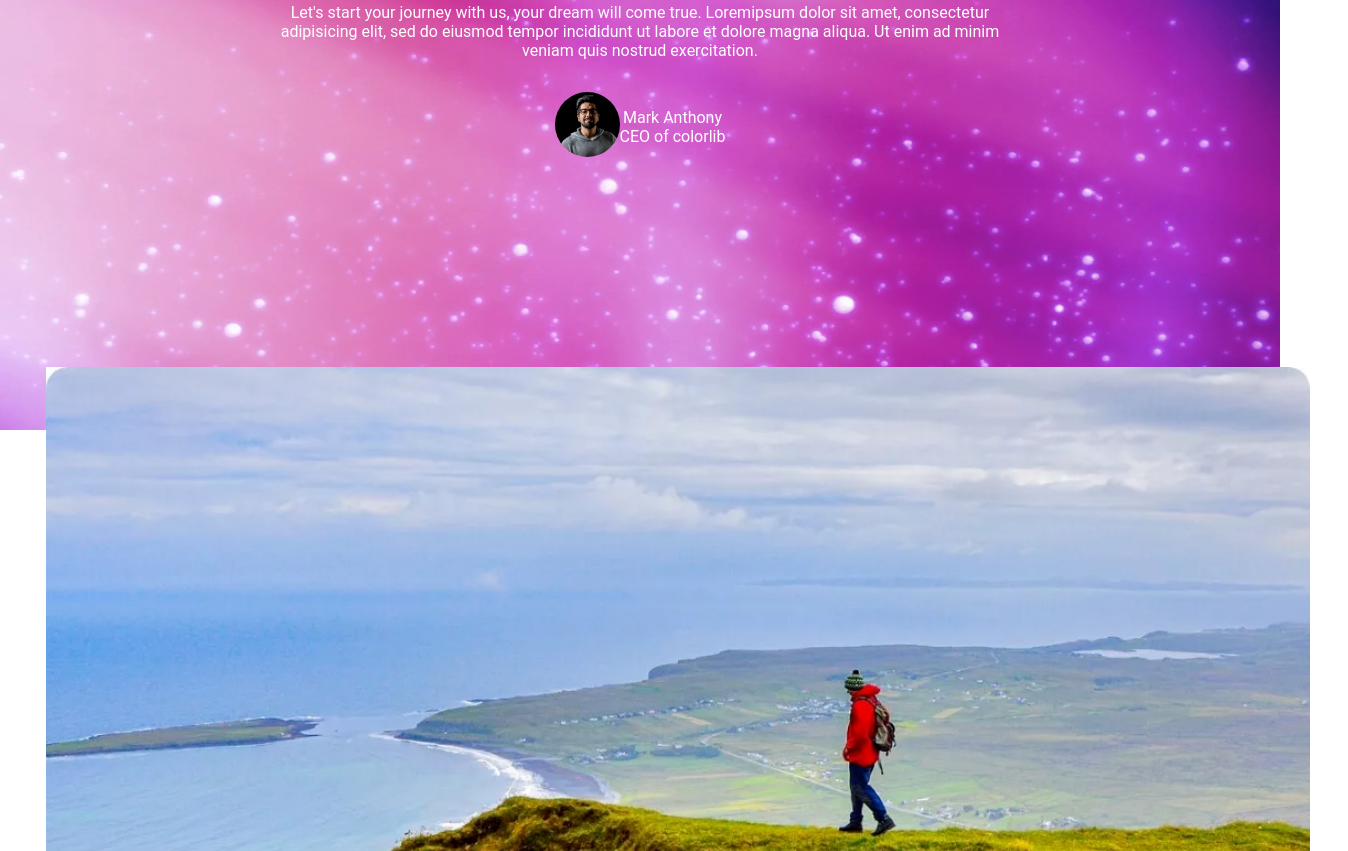
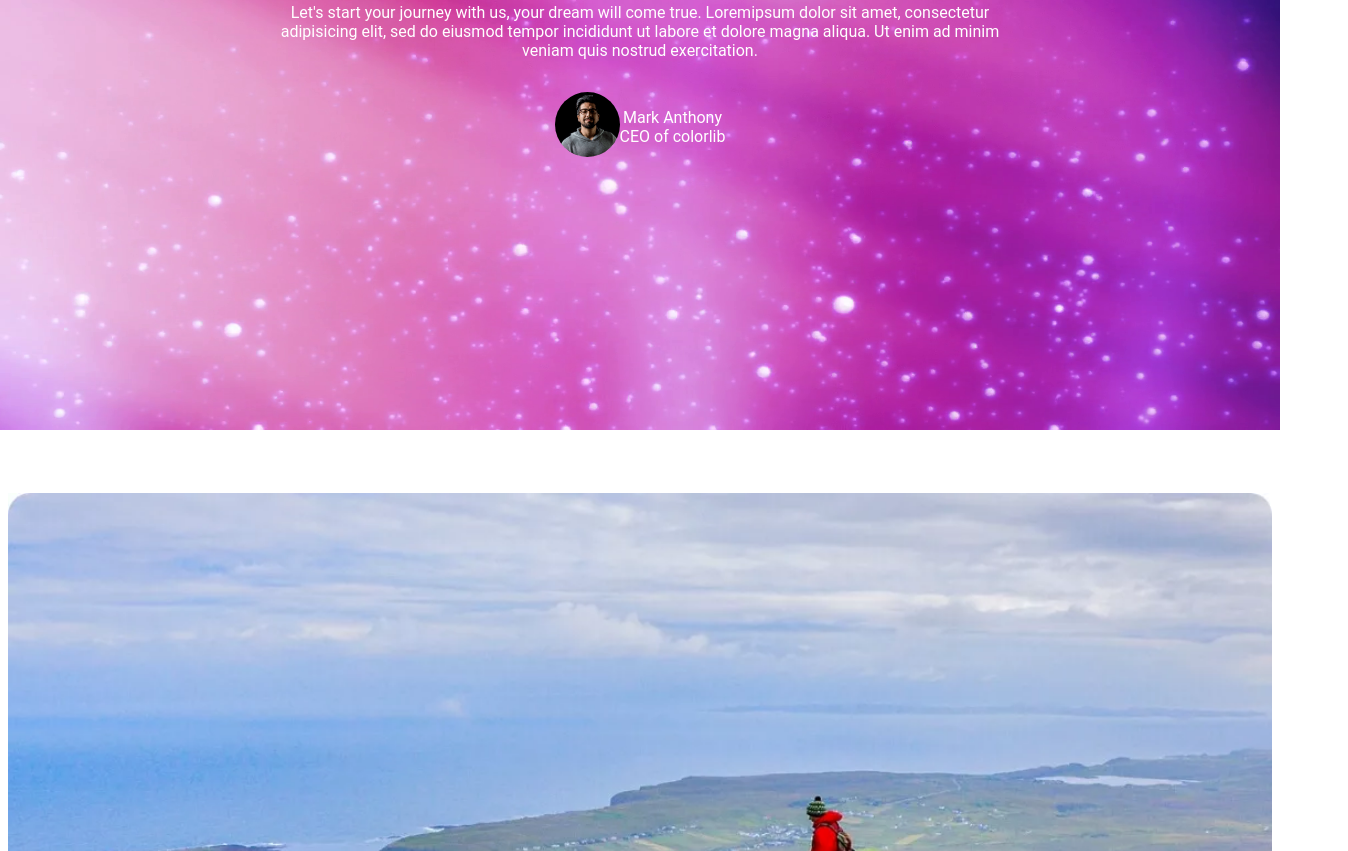
Before and after one commit to MuhammadRamish/Assignment1.github.io, a plain HTML site: page index.html in a window 1280 px wide. Shown: the part 2449-3300 px from the top of the page, 1348 px wide, since content can reach past the window. Drawn offline with Linux system fonts and the light colour scheme.

Commit message:
Update index.html

```diff
--- a/index.html
+++ b/index.html
@@ -121,8 +121,8 @@
 
 
 
-<div style="position: relative;">
-  <img src="video-bg.png" style="margin:3%;margin-top:15%;width:100%;height:100%;">
+<div style="position: relative;margin-top:25%;">
+  <img src="video-bg.png" style="width:100%;height:100%;">
   <div class="center"><a href="#Video" > <i class="gg-play-button-o" style="color:white;"></i> </a></div>
 </div>
 
```
